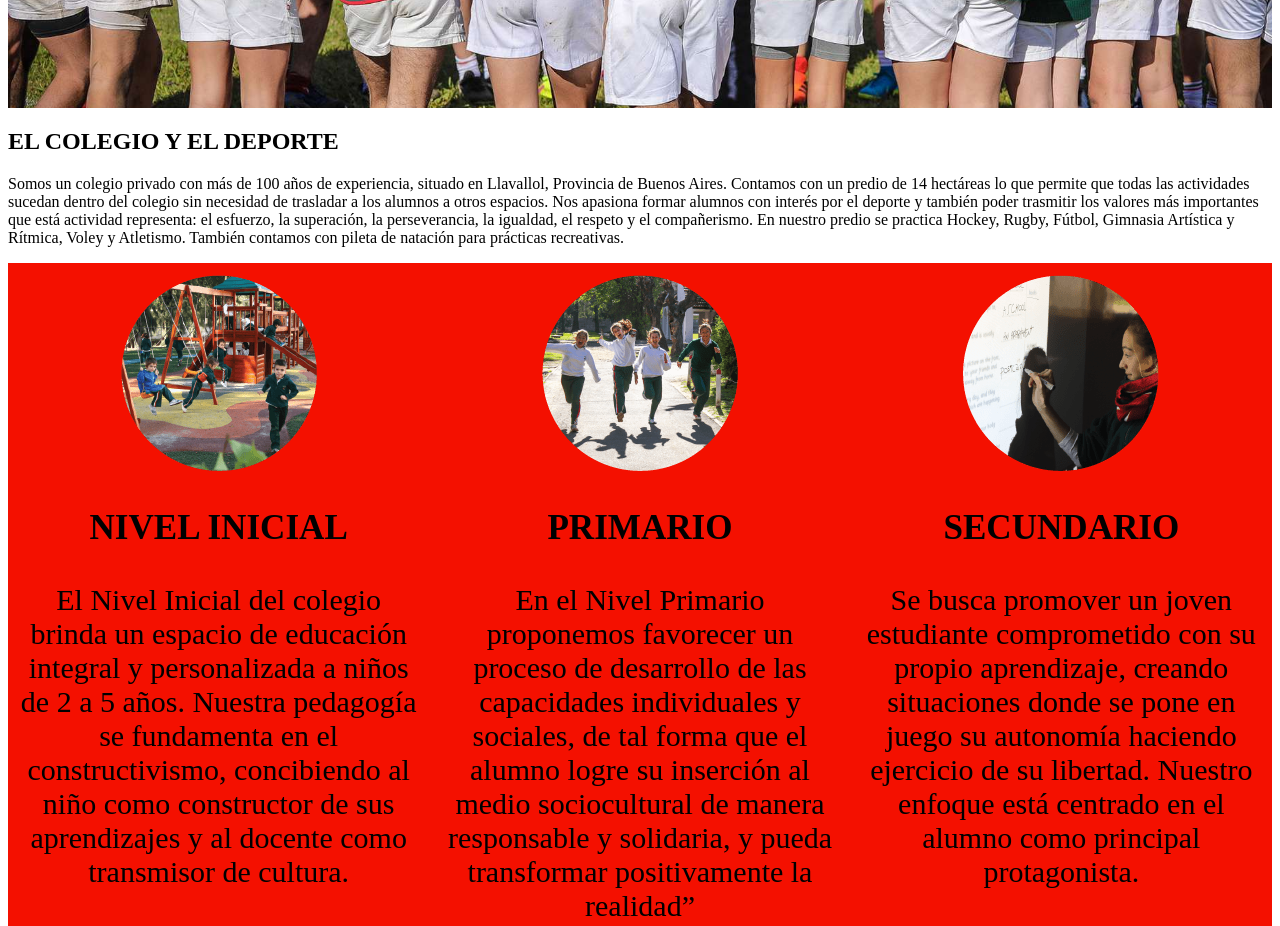
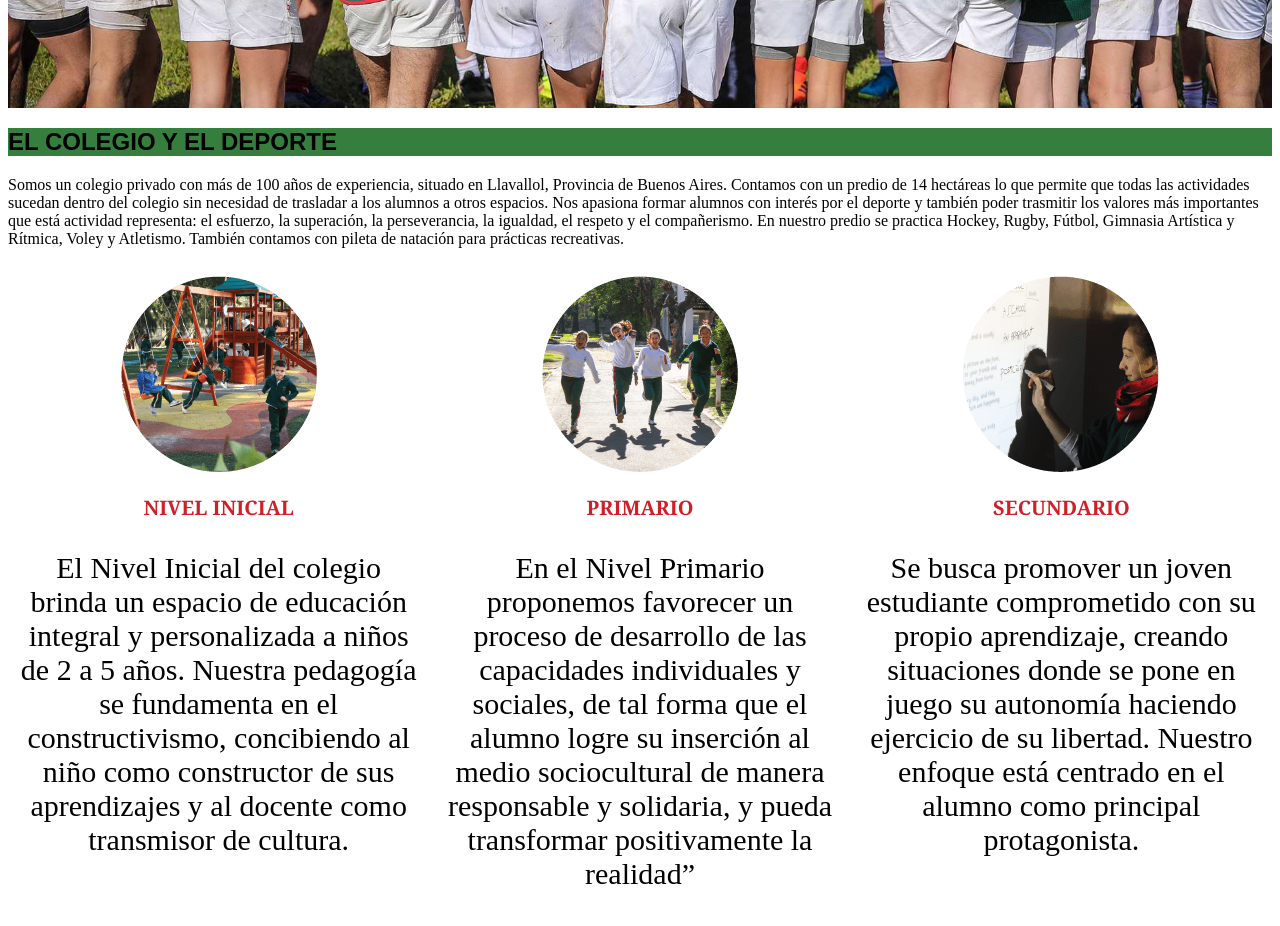
Before and after one commit to joacomoli/Proyecto-euskal-echea, a plain HTML site: page index.html in a window 1280 px wide. Shown: the part 540-1466 px from the top of the page. Drawn offline with Linux system fonts and the light colour scheme.

Commit message:
dejo por hoy

```diff
--- a/assets/css/style.css
+++ b/assets/css/style.css
@@ -7,7 +7,7 @@
     flex-direction: row;
     font-size: 30px;
     text-align: center;
-    background-color: #F41000;
+    background-color: #ffffff;
 }
 
 .flex-item {
@@ -32,14 +32,15 @@ header {
 }
 h1{
 font-size: 26px;
+font-family: Georgia, serif;
 }
 .aprendiendo{
 color: #ffffff;
-font-family: Georgia, serif;
 }
 h2{
   font-size: 24px;
-
+  font-family: Arial, sans-serif;
+  background-color: #357e3d;
 }
 
 .imagencircular {
@@ -49,8 +50,12 @@ h2{
 }
 h3{
 
+
 }
 .niveles{
+  color: #CE2027;
+  font-size: 20px;
+  font-family: Georgia,serif;
 
 }
 .logo {
```
